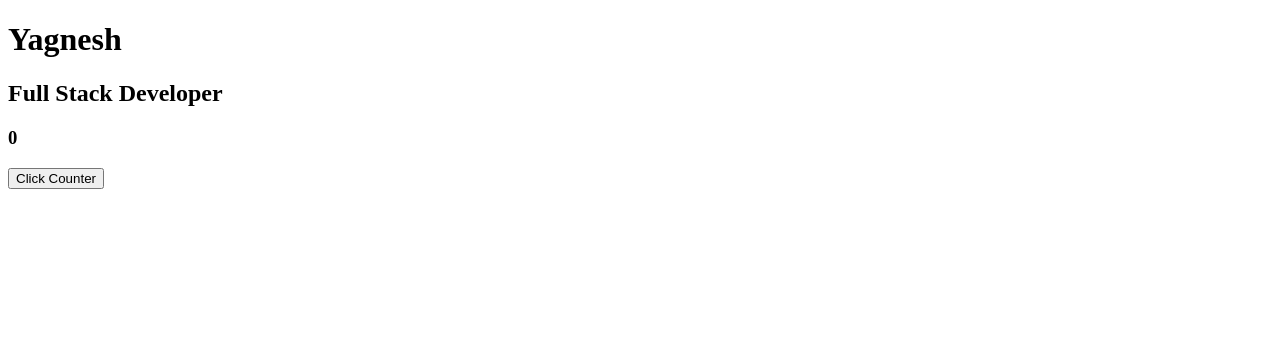
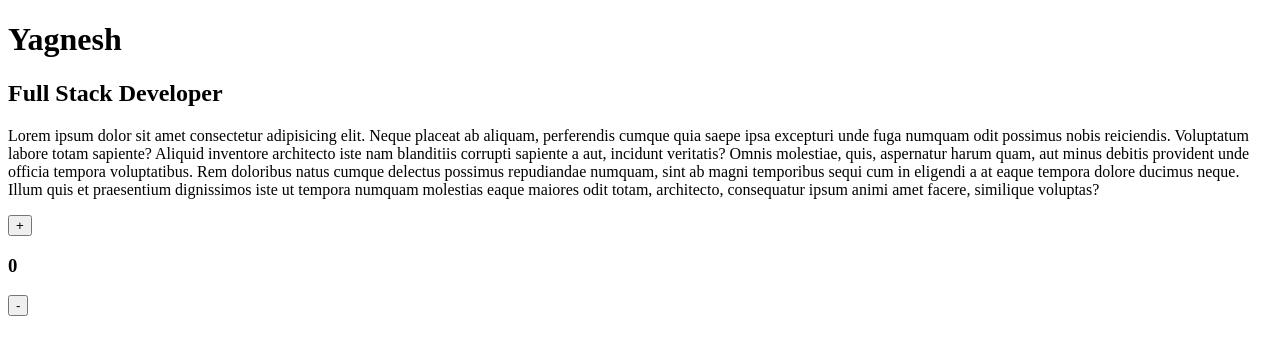
Before and after one commit to imyagnesh/js_Nous_training, a React app: page / in a window 1280 px wide. Shown: the top 354 px of the page. Built offline with nearby package versions, Linux system fonts and the light colour scheme.

Commit message:
completed setup of prettier and eslint

```diff
--- a/index.js
+++ b/index.js
@@ -1,47 +1,66 @@
-import React, { Component } from "react";
-import ReactDOM from "react-dom";
+import React, { Component } from 'react';
+import ReactDOM from 'react-dom';
+import PropTypes from 'prop-types';
 // import App from './App'
-import "./index.css";
+import './index.css';
 
 // Whenever i change state or props value that time only component rerender
 
 class App extends Component {
-  constructor(props) {
-    super(props);
-    this.state = {
-      counter: 0,
-    };
-    this.clickCounter = this.clickCounter.bind(this);
-  }
+  state = {
+    counter: 0,
+  };
+  // constructor(props) {
+  //   super(props);
+  //   this.state = {
+  //     counter: 0,
+  //   };
+  // }
 
-  clickCounter() {
-    this.setState(
-      (state) => ({ counter: state.counter + 1 }),
-      () => {
-        console.log(this.state.counter);
-      }
-    );
-
-
-  }
+  handleCounter = value => {
+    this.setState(({ counter }) => ({ counter: counter + value }));
+  };
 
   render() {
-    console.log("render method");
-
     const { name, title } = this.props;
+    const { counter } = this.state;
 
     return (
       <>
         <h1>{name}</h1>
         <h2>{title}</h2>
-        <h3>{this.state.counter}</h3>
-        <button onClick={this.clickCounter}>Click Counter</button>
+        <p>
+          Lorem ipsum dolor sit amet consectetur adipisicing elit. Neque placeat
+          ab aliquam, perferendis cumque quia saepe ipsa excepturi unde fuga
+          numquam odit possimus nobis reiciendis. Voluptatum labore totam
+          sapiente? Aliquid inventore architecto iste nam blanditiis corrupti
+          sapiente a aut, incidunt veritatis? Omnis molestiae, quis, aspernatur
+          harum quam, aut minus debitis provident unde officia tempora
+          voluptatibus. Rem doloribus natus cumque delectus possimus repudiandae
+          numquam, sint ab magni temporibus sequi cum in eligendi a at eaque
+          tempora dolore ducimus neque. Illum quis et praesentium dignissimos
+          iste ut tempora numquam molestias eaque maiores odit totam,
+          architecto, consequatur ipsum animi amet facere, similique voluptas?
+        </p>
+        <button type="button" onClick={() => this.handleCounter(1)}>
+          +
+        </button>
+
+        <h3>{counter}</h3>
+        <button type="button" onClick={() => this.handleCounter(-1)}>
+          -
+        </button>
       </>
     );
   }
 }
 
+App.propTypes = {
+  name: PropTypes.string.isRequired,
+  title: PropTypes.string.isRequired,
+};
+
 ReactDOM.render(
   <App name="Yagnesh" title="Full Stack Developer" />,
-  document.getElementById("root")
+  document.getElementById('root'),
 );
```
Also changed, not shown: package.json (+9 -0 lines), .eslintrc.js (added), .prettierrc.json (added), 2 other files (tests, documents, lock files or other folders).
